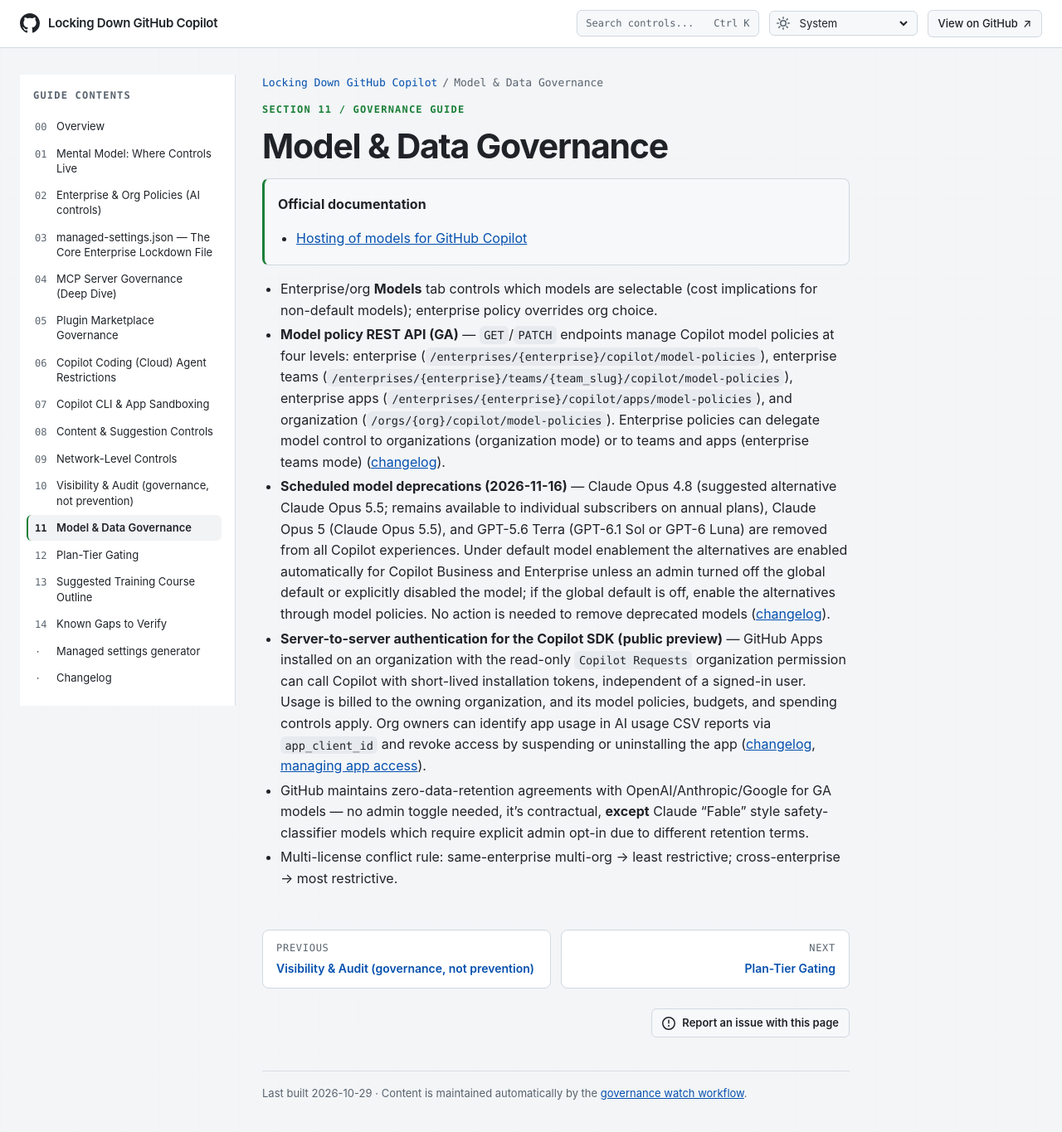
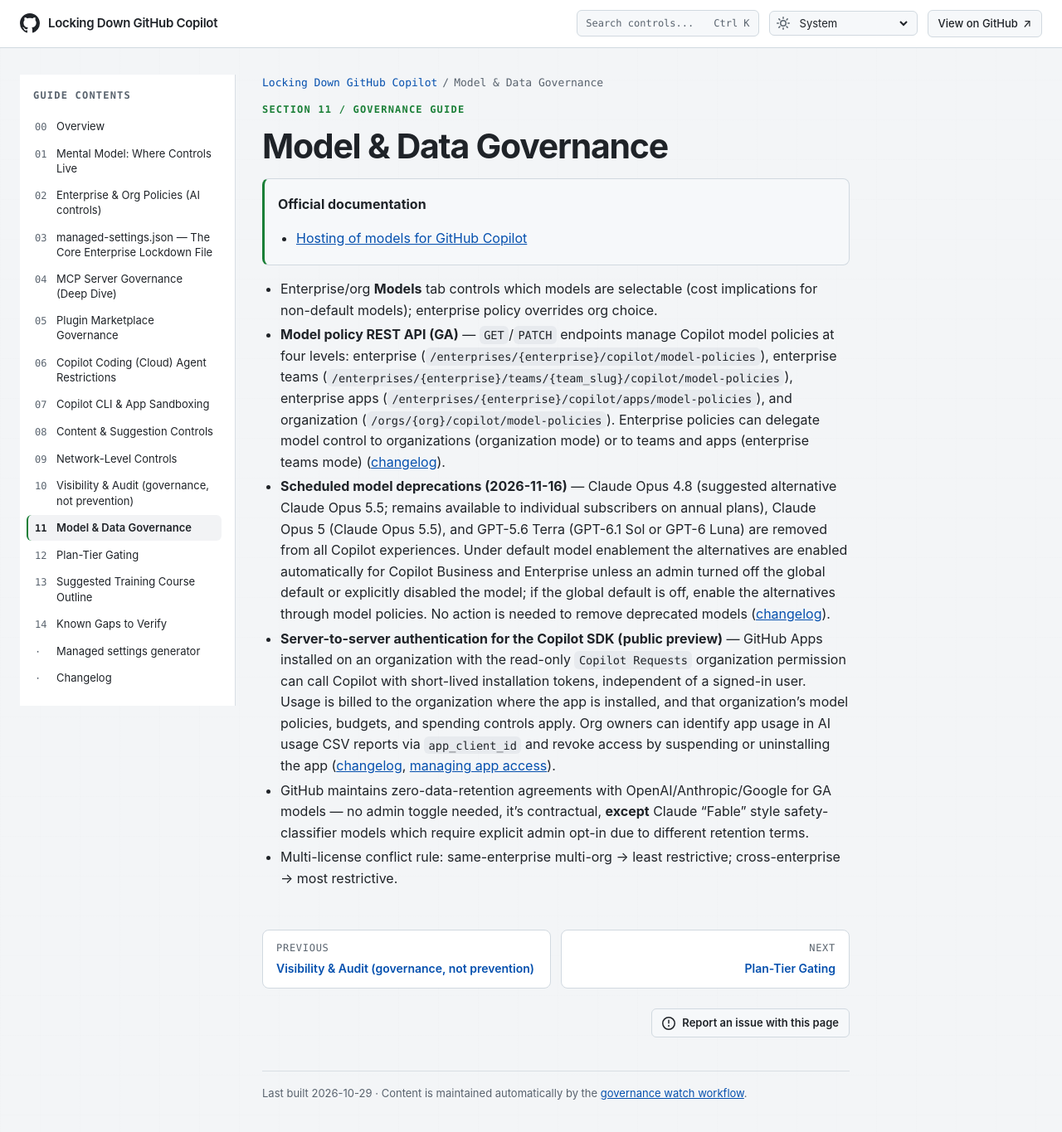
Before and after one commit to beardofedu/copilot-governance-training, a Jekyll site: the page built from docs/sections/model-data-governance.md, in a window 1280 px wide and 1393 px high. Shown: the top 1365 px of the window at 83% size. Built offline with Jekyll 4.4.1, drawn with Linux system fonts in a browser that asks for light colours.

Commit message:
Revise model data governance documentation
Updated model data governance documentation with details on model policies, scheduled deprecations, server-to-server authentication, and data retention agreements.

Co-authored-by: Copilot Autofix powered by AI <175728472+Copilot@users.noreply.github.com>

```diff
--- a/docs/sections/model-data-governance.md
+++ b/docs/sections/model-data-governance.md
@@ -14,6 +14,6 @@ last_reviewed: 2026-10-29
 - Enterprise/org **Models** tab controls which models are selectable (cost implications for non-default models); enterprise policy overrides org choice.
 - **Model policy REST API (GA)** — `GET`/`PATCH` endpoints manage Copilot model policies at four levels: enterprise (`/enterprises/{enterprise}/copilot/model-policies`), enterprise teams (`/enterprises/{enterprise}/teams/{team_slug}/copilot/model-policies`), enterprise apps (`/enterprises/{enterprise}/copilot/apps/model-policies`), and organization (`/orgs/{org}/copilot/model-policies`). Enterprise policies can delegate model control to organizations (organization mode) or to teams and apps (enterprise teams mode) ([changelog](https://github.blog/changelog/2026-10-19-copilot-model-policy-api-for-enterprise-orgs-and-teams/)).
 - **Scheduled model deprecations (2026-11-16)** — Claude Opus 4.8 (suggested alternative Claude Opus 5.5; remains available to individual subscribers on annual plans), Claude Opus 5 (Claude Opus 5.5), and GPT-5.6 Terra (GPT-6.1 Sol or GPT-6 Luna) are removed from all Copilot experiences. Under default model enablement the alternatives are enabled automatically for Copilot Business and Enterprise unless an admin turned off the global default or explicitly disabled the model; if the global default is off, enable the alternatives through model policies. No action is needed to remove deprecated models ([changelog](https://github.blog/changelog/2026-10-15-upcoming-deprecation-of-selected-github-copilot-models-in-mid-november/)).
-- **Server-to-server authentication for the Copilot SDK (public preview)** — GitHub Apps installed on an organization with the read-only `Copilot Requests` organization permission can call Copilot with short-lived installation tokens, independent of a signed-in user. Usage is billed to the owning organization, and its model policies, budgets, and spending controls apply. Org owners can identify app usage in AI usage CSV reports via `app_client_id` and revoke access by suspending or uninstalling the app ([changelog](https://github.blog/changelog/2026-10-27-github-copilot-supports-server-to-server-authentication/), [managing app access](https://docs.github.com/copilot/how-tos/administer-copilot/manage-for-organization/manage-app-copilot-access)).
+- **Server-to-server authentication for the Copilot SDK (public preview)** — GitHub Apps installed on an organization with the read-only `Copilot Requests` organization permission can call Copilot with short-lived installation tokens, independent of a signed-in user. Usage is billed to the organization where the app is installed, and that organization's model policies, budgets, and spending controls apply. Org owners can identify app usage in AI usage CSV reports via `app_client_id` and revoke access by suspending or uninstalling the app ([changelog](https://github.blog/changelog/2026-10-27-github-copilot-supports-server-to-server-authentication/), [managing app access](https://docs.github.com/en/copilot/how-tos/administer-copilot/manage-for-organization/manage-app-copilot-access)).
 - GitHub maintains zero-data-retention agreements with OpenAI/Anthropic/Google for GA models — no admin toggle needed, it's contractual, **except** Claude "Fable" style safety-classifier models which require explicit admin opt-in due to different retention terms.
 - Multi-license conflict rule: same-enterprise multi-org → least restrictive; cross-enterprise → most restrictive.
```
